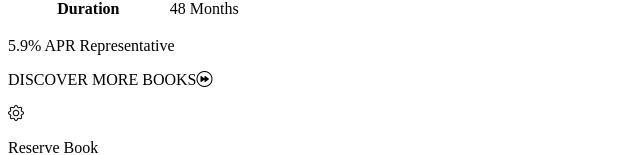
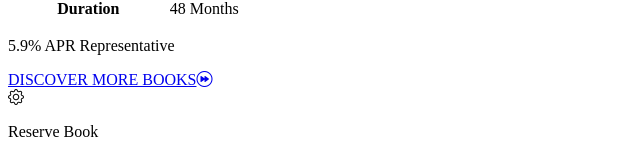
Before and after one commit to kiboma2021/capstone-project-front-end, a React (Create React App) app: page /book/001 in a window 1280 px wide. Shown: the part 8990-9145 px from the top of the page, without its empty margins (0-640 px from the left). Built offline with nearby package versions, Linux system fonts and the light colour scheme; data requests are answered from the project's data file.

Commit message:
Add Link to Books

```diff
--- a/src/pages/BookDetail.js
+++ b/src/pages/BookDetail.js
@@ -1,7 +1,7 @@
 /* eslint-disable import/prefer-default-export */
 
 import { useEffect, useState } from 'react';
-import { useParams } from 'react-router-dom';
+import { Link, useParams } from 'react-router-dom';
 
 export const BookDetail = () => {
   const [book, setBook] = useState({});
@@ -66,10 +66,10 @@ export const BookDetail = () => {
           <span className="font-bold">5.9% APR </span>
           Representative
         </p>
-        <p className="flex justify-end font-bold mb-3">
+        <Link to="/books" className="flex justify-end font-bold mb-3">
           DISCOVER MORE BOOKS
           <i className="bi bi-fast-forward-circle" />
-        </p>
+        </Link>
         <div className="flex justify-between text-white font-bold p-5 m-5 rounded-full bg-green-600 hover:bg-green-800">
           <i className="bi bi-gear" />
           <p>Reserve Book</p>
```
